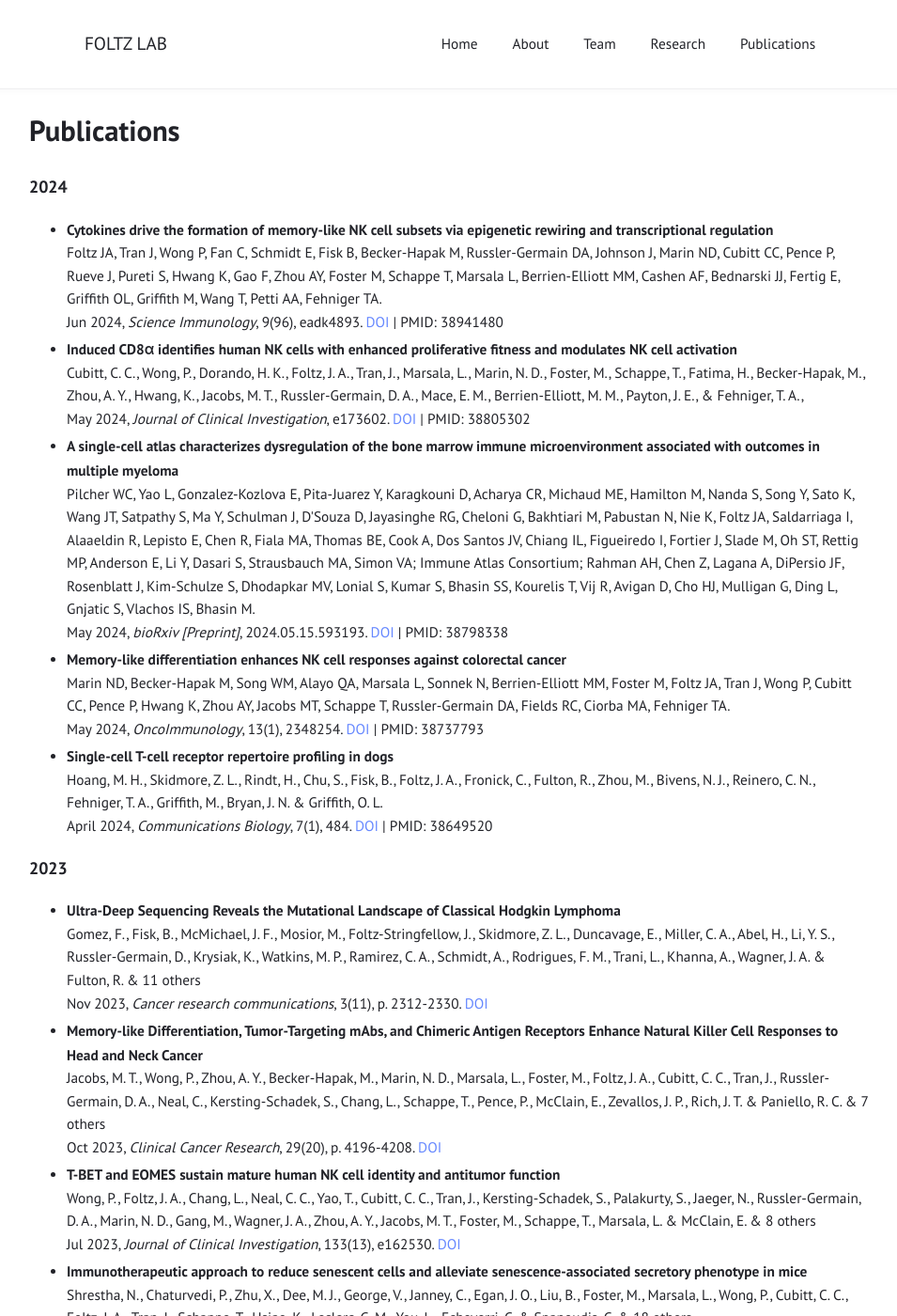
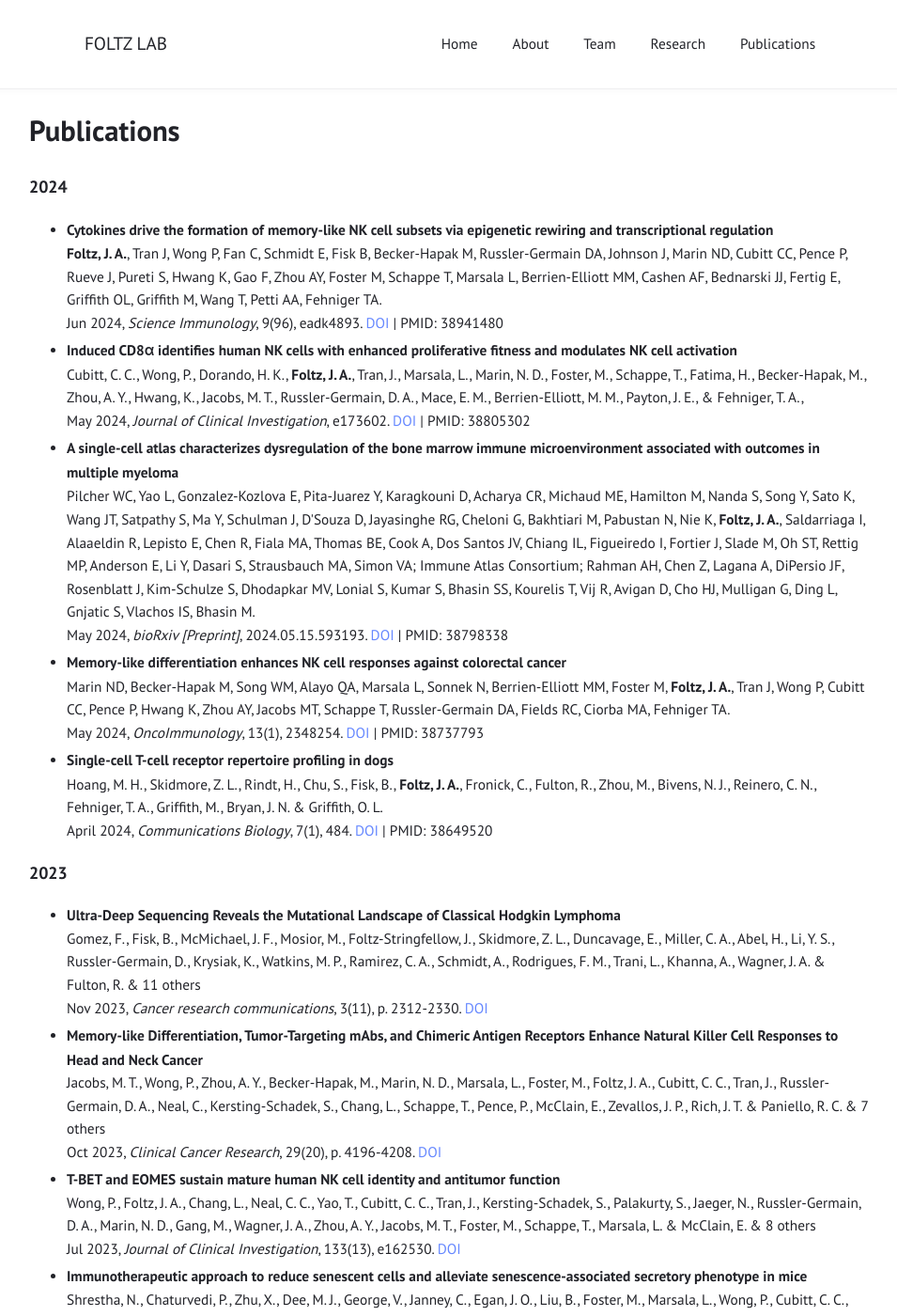
Before and after one commit to Foltz-Lab/Foltz-Lab.github.io, a Jekyll site: the page built from publications.html, in a window 1280 px wide and 1400 px high. Shown: the whole window at 94% size, without its empty margins (161-1116 px from the left). Built offline with Jekyll 4.4.1, drawn with Linux system fonts in a browser that asks for light colours.

```diff
--- a/publications.html
+++ b/publications.html
@@ -10,7 +10,7 @@ title: "Publications"
             <li>
                 <strong>Cytokines drive the formation of memory-like NK cell subsets via epigenetic rewiring and transcriptional regulation</strong>
                 <br>
-                Foltz JA, Tran J, Wong P, Fan C, Schmidt E, Fisk B, Becker-Hapak M, Russler-Germain DA, Johnson J, Marin ND, Cubitt CC, Pence P, Rueve J, Pureti S, Hwang K, Gao F, Zhou AY, Foster M, Schappe T, Marsala L, Berrien-Elliott MM, Cashen AF, Bednarski JJ, Fertig E, Griffith OL, Griffith M, Wang T, Petti AA, Fehniger TA.
+                 <strong>Foltz, J. A.</strong>, Tran J, Wong P, Fan C, Schmidt E, Fisk B, Becker-Hapak M, Russler-Germain DA, Johnson J, Marin ND, Cubitt CC, Pence P, Rueve J, Pureti S, Hwang K, Gao F, Zhou AY, Foster M, Schappe T, Marsala L, Berrien-Elliott MM, Cashen AF, Bednarski JJ, Fertig E, Griffith OL, Griffith M, Wang T, Petti AA, Fehniger TA.
                 <br>
                 Jun 2024, <i>Science Immunology</i>, 9(96), eadk4893.
 
@@ -19,7 +19,7 @@ title: "Publications"
             <li>
                 <strong>Induced CD8α identifies human NK cells with enhanced proliferative fitness and modulates NK cell activation</strong>
                 <br>
-                Cubitt, C. C., Wong, P., Dorando, H. K., Foltz, J. A., Tran, J., Marsala, L., Marin, N. D., Foster, M., Schappe, T., Fatima, H., Becker-Hapak, M., Zhou, A. Y., Hwang, K., Jacobs, M. T., Russler-Germain, D. A., Mace, E. M., Berrien-Elliott, M. M., Payton, J. E., & Fehniger, T. A.,
+                Cubitt, C. C., Wong, P., Dorando, H. K.,  <strong>Foltz, J. A.</strong>, Tran, J., Marsala, L., Marin, N. D., Foster, M., Schappe, T., Fatima, H., Becker-Hapak, M., Zhou, A. Y., Hwang, K., Jacobs, M. T., Russler-Germain, D. A., Mace, E. M., Berrien-Elliott, M. M., Payton, J. E., & Fehniger, T. A.,
                 <br>
                 May 2024, <i>Journal of Clinical Investigation</i>, e173602.
 
@@ -28,7 +28,7 @@ title: "Publications"
             <li>
                 <strong>A single-cell atlas characterizes dysregulation of the bone marrow immune microenvironment associated with outcomes in multiple myeloma</strong>
                 <br>
-                Pilcher WC, Yao L, Gonzalez-Kozlova E, Pita-Juarez Y, Karagkouni D, Acharya CR, Michaud ME, Hamilton M, Nanda S, Song Y, Sato K, Wang JT, Satpathy S, Ma Y, Schulman J, D'Souza D, Jayasinghe RG, Cheloni G, Bakhtiari M, Pabustan N, Nie K, Foltz JA, Saldarriaga I, Alaaeldin R, Lepisto E, Chen R, Fiala MA, Thomas BE, Cook A, Dos Santos JV, Chiang IL, Figueiredo I, Fortier J, Slade M, Oh ST, Rettig MP, Anderson E, Li Y, Dasari S, Strausbauch MA, Simon VA; Immune Atlas Consortium; Rahman AH, Chen Z, Lagana A, DiPersio JF, Rosenblatt J, Kim-Schulze S, Dhodapkar MV, Lonial S, Kumar S, Bhasin SS, Kourelis T, Vij R, Avigan D, Cho HJ, Mulligan G, Ding L, Gnjatic S, Vlachos IS, Bhasin M.
+                Pilcher WC, Yao L, Gonzalez-Kozlova E, Pita-Juarez Y, Karagkouni D, Acharya CR, Michaud ME, Hamilton M, Nanda S, Song Y, Sato K, Wang JT, Satpathy S, Ma Y, Schulman J, D'Souza D, Jayasinghe RG, Cheloni G, Bakhtiari M, Pabustan N, Nie K,  <strong>Foltz, J. A.</strong>, Saldarriaga I, Alaaeldin R, Lepisto E, Chen R, Fiala MA, Thomas BE, Cook A, Dos Santos JV, Chiang IL, Figueiredo I, Fortier J, Slade M, Oh ST, Rettig MP, Anderson E, Li Y, Dasari S, Strausbauch MA, Simon VA; Immune Atlas Consortium; Rahman AH, Chen Z, Lagana A, DiPersio JF, Rosenblatt J, Kim-Schulze S, Dhodapkar MV, Lonial S, Kumar S, Bhasin SS, Kourelis T, Vij R, Avigan D, Cho HJ, Mulligan G, Ding L, Gnjatic S, Vlachos IS, Bhasin M.
                 <br>
                 May 2024, <i>bioRxiv [Preprint]</i>, 2024.05.15.593193.
 
@@ -40,7 +40,7 @@ title: "Publications"
     <li>
         <strong>Memory-like differentiation enhances NK cell responses against colorectal cancer</strong>
         <br>
-        Marin ND, Becker-Hapak M, Song WM, Alayo QA, Marsala L, Sonnek N, Berrien-Elliott MM, Foster M, Foltz JA, Tran J, Wong P, Cubitt CC, Pence P, Hwang K, Zhou AY, Jacobs MT, Schappe T, Russler-Germain DA, Fields RC, Ciorba MA, Fehniger TA.
+        Marin ND, Becker-Hapak M, Song WM, Alayo QA, Marsala L, Sonnek N, Berrien-Elliott MM, Foster M,  <strong>Foltz, J. A.</strong>, Tran J, Wong P, Cubitt CC, Pence P, Hwang K, Zhou AY, Jacobs MT, Schappe T, Russler-Germain DA, Fields RC, Ciorba MA, Fehniger TA.
         <br>
         May 2024, <i>OncoImmunology</i>, 13(1), 2348254.
 
@@ -49,7 +49,7 @@ title: "Publications"
     <li>
         <strong>Single-cell T-cell receptor repertoire profiling in dogs</strong>
         <br>
-        Hoang, M. H., Skidmore, Z. L., Rindt, H., Chu, S., Fisk, B., Foltz, J. A., Fronick, C., Fulton, R., Zhou, M., Bivens, N. J., Reinero, C. N., Fehniger, T. A., Griffith, M., Bryan, J. N. & Griffith, O. L.
+        Hoang, M. H., Skidmore, Z. L., Rindt, H., Chu, S., Fisk, B.,  <strong>Foltz, J. A.</strong>, Fronick, C., Fulton, R., Zhou, M., Bivens, N. J., Reinero, C. N., Fehniger, T. A., Griffith, M., Bryan, J. N. & Griffith, O. L.
         <br>
         April 2024, <i>Communications Biology</i>, 7(1), 484.
 
```
